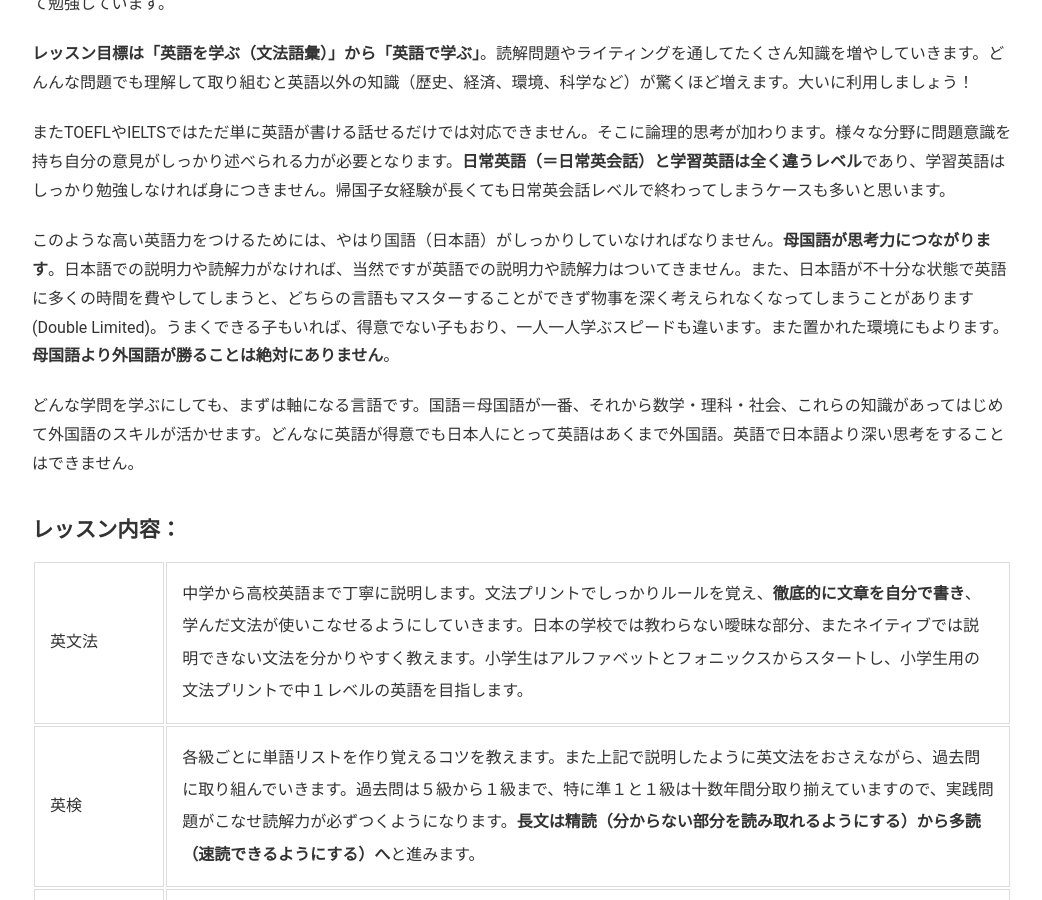
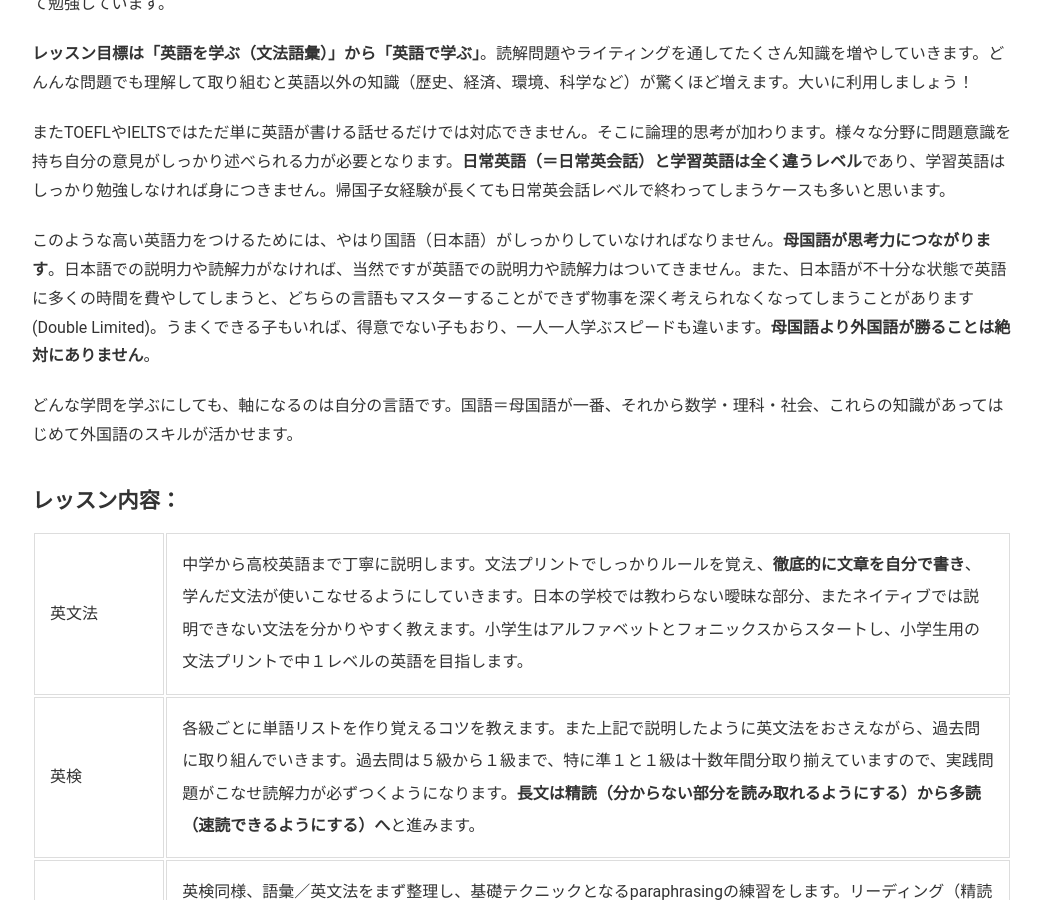
Before and after one commit to phocean/akispace, a Jekyll site: the page built from lessons.md, in a window 1280 px wide and 900 px high, scrolled down 881 px. Shown: the whole window, without its empty margins (118-1160 px from the left). Built offline with Jekyll 4.4.1, drawn with Linux system fonts in a browser that asks for light colours.

Commit message:
Update lessons.md

```diff
--- a/lessons.md
+++ b/lessons.md
@@ -26,9 +26,9 @@ description: オンライン英語家庭教師　小学生から大学生まで
 
 またTOEFLやIELTSではただ単に英語が書ける話せるだけでは対応できません。そこに論理的思考が加わります。様々な分野に問題意識を持ち自分の意見がしっかり述べられる力が必要となります。**日常英語（＝日常英会話）と学習英語は全く違うレベル**であり、学習英語はしっかり勉強しなければ身につきません。帰国子女経験が長くても日常英会話レベルで終わってしまうケースも多いと思います。
 
-このような高い英語力をつけるためには、やはり国語（日本語）がしっかりしていなければなりません。**母国語が思考力につながります**。日本語での説明力や読解力がなければ、当然ですが英語での説明力や読解力はついてきません。また、日本語が不十分な状態で英語に多くの時間を費やしてしまうと、どちらの言語もマスターすることができず物事を深く考えられなくなってしまうことがあります(Double Limited)。うまくできる子もいれば、得意でない子もおり、一人一人学ぶスピードも違います。また置かれた環境にもよります。**母国語より外国語が勝ることは絶対にありません**。
+このような高い英語力をつけるためには、やはり国語（日本語）がしっかりしていなければなりません。**母国語が思考力につながります**。日本語での説明力や読解力がなければ、当然ですが英語での説明力や読解力はついてきません。また、日本語が不十分な状態で英語に多くの時間を費やしてしまうと、どちらの言語もマスターすることができず物事を深く考えられなくなってしまうことがあります(Double Limited)。うまくできる子もいれば、得意でない子もおり、一人一人学ぶスピードも違います。**母国語より外国語が勝ることは絶対にありません**。
 
-どんな学問を学ぶにしても、まずは軸になる言語です。国語＝母国語が一番、それから数学・理科・社会、これらの知識があってはじめて外国語のスキルが活かせます。どんなに英語が得意でも日本人にとって英語はあくまで外国語。英語で日本語より深い思考をすることはできません。
+どんな学問を学ぶにしても、軸になるのは自分の言語です。国語＝母国語が一番、それから数学・理科・社会、これらの知識があってはじめて外国語のスキルが活かせます。
 
 <h4>レッスン内容：</h4>
 
```
